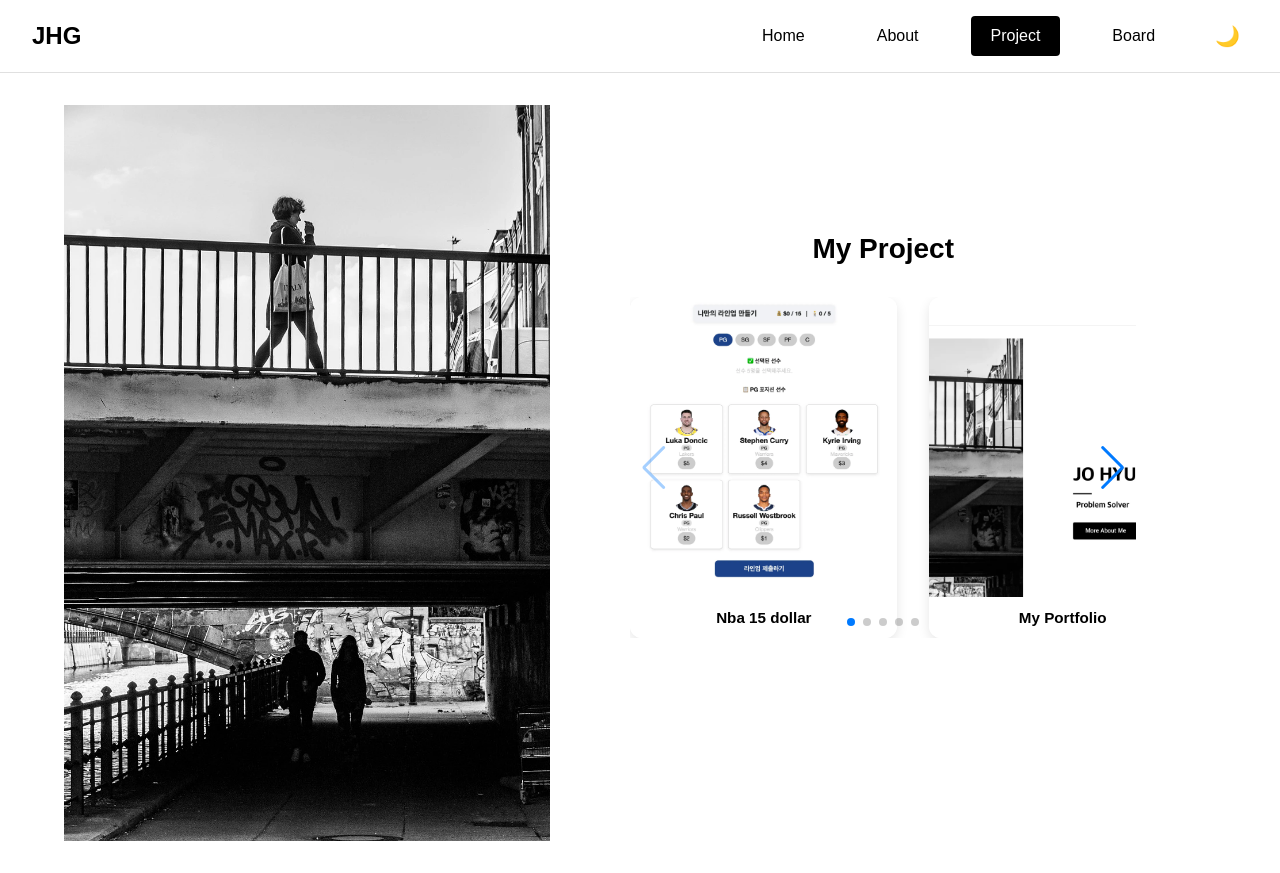
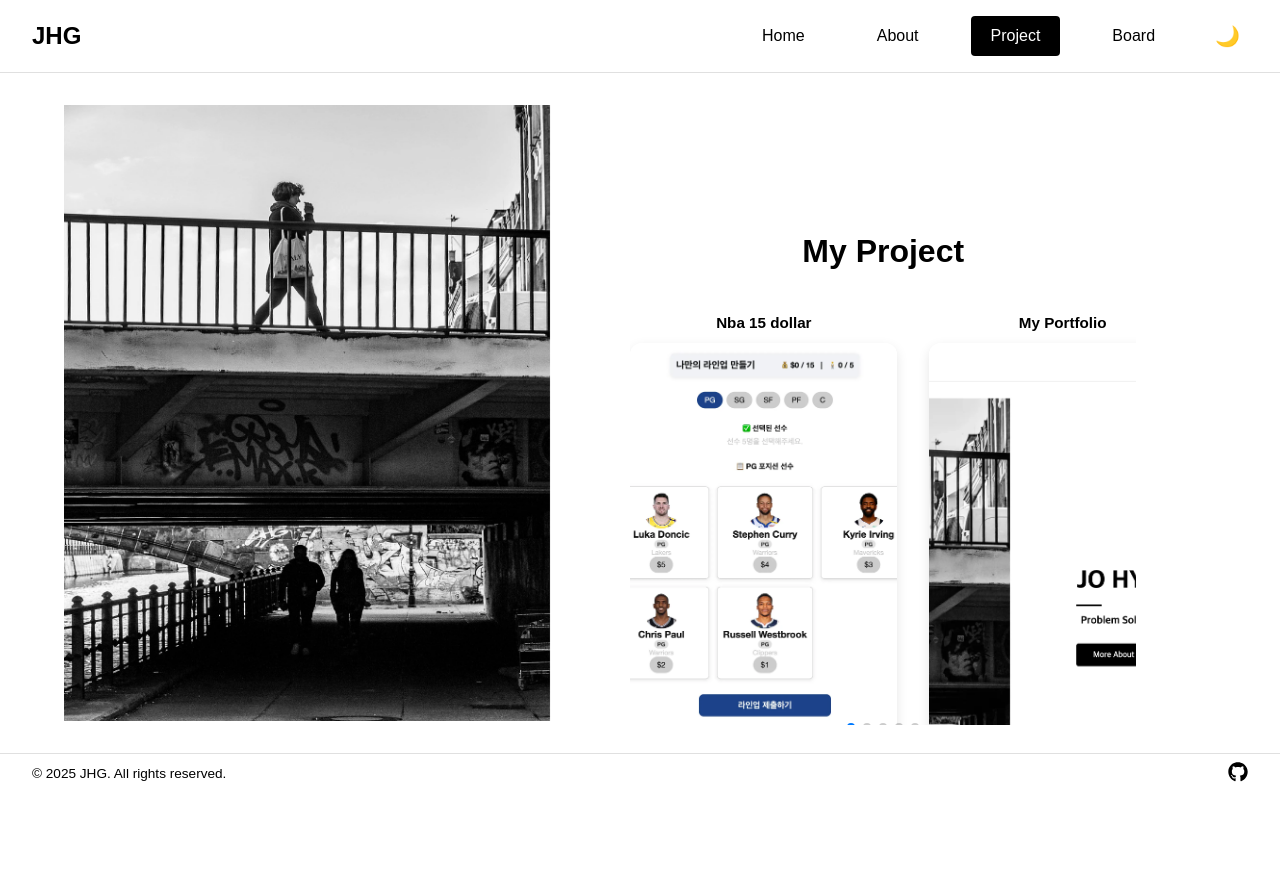
Before and after one commit to geunee92/my_portfolio, a Next.js app: page /project in a window 1280 px wide. After the commit the page ends 800 px from the top, so only its background shows below. Built offline with nearby package versions, Linux system fonts and the light colour scheme.

Commit message:
style: 전체 레이아웃 수정(스크롤)

```diff
--- a/src/app/(main)/layout.styles.ts
+++ b/src/app/(main)/layout.styles.ts
@@ -3,8 +3,7 @@ import styled from "@emotion/styled";
 export const Container = styled.section`
   padding: 2rem 4rem;
   display: flex;
-  min-height: 100vh; // 👈 바뀐 부분
-  height: auto;
+  height: calc(100vh - 120px);
 
   @media (max-width: 768px) {
     display: block;
@@ -18,19 +17,22 @@ export const ImageWrapper = styled.div`
   padding-left: 1rem;
 
   @media (max-width: 768px) {
-    display: none; // 모바일에선 이미지 숨기기
+    display: none;
   }
 `;
 
 export const TextWrapper = styled.div`
   flex: 1.6;
-  min-width: 0; // ✅ flex 요소 너비 제한 해제
-  overflow: hidden; // ✅ Swiper가 넘칠 경우 잘라냄
+  min-width: 0;
+  overflow: hidden;
   background-color: var(--bg);
   color: var(--text);
   display: flex;
   flex-direction: column;
   padding: 4rem;
+  overflow-y: auto;
+  -webkit-overflow-scrolling: touch;
+  height: calc(100vh - 180px);
 
   @media (max-width: 768px) {
     padding: 1rem;
--- a/src/app/(main)/layout.tsx
+++ b/src/app/(main)/layout.tsx
@@ -8,13 +8,9 @@ export default function LeftRightLayout({ children }: { children: ReactNode }) {
   return (
     <Styled.Container>
       <Styled.ImageWrapper>
-        <Image
-          src="/assets/hero.webp"
-          alt="Profile"
-          fill
-          style={{ objectFit: "cover" }}
-        />
+        <Image src="/assets/hero.webp" alt="Profile" fill />
       </Styled.ImageWrapper>
+
       <Styled.TextWrapper>{children}</Styled.TextWrapper>
     </Styled.Container>
   );
--- /dev/null
+++ b/src/components/ClientLayout/Footer/index.styles.ts
@@ -0,0 +1,26 @@
+import styled from "@emotion/styled";
+
+export const Container = styled.footer`
+  width: 100%;
+  padding: 1rem 2rem;
+  background-color: var(--bg);
+  color: var(--text);
+  display: flex;
+  justify-content: space-between;
+  align-items: center;
+  border-top: 1px solid #e0e0e0;
+  height: 40px;
+`;
+
+export const Text = styled.p`
+  font-size: 0.85rem;
+`;
+
+export const IconLink = styled.a`
+  color: var(--text);
+  transition: opacity 0.2s;
+
+  &:hover {
+    opacity: 0.6;
+  }
+`;
--- /dev/null
+++ b/src/components/ClientLayout/Footer/index.tsx
@@ -0,0 +1,19 @@
+"use client";
+
+import { FaGithub } from "react-icons/fa";
+import * as Styled from "./index.styles";
+
+export default function Footer() {
+  return (
+    <Styled.Container>
+      <Styled.Text>© 2025 JHG. All rights reserved.</Styled.Text>
+      <Styled.IconLink
+        href="https://github.com/geunee92/my_portfolio"
+        target="_blank"
+        rel="noopener noreferrer"
+      >
+        <FaGithub size={20} />
+      </Styled.IconLink>
+    </Styled.Container>
+  );
+}
--- a/src/components/ClientLayout/index.tsx
+++ b/src/components/ClientLayout/index.tsx
@@ -2,6 +2,7 @@
 
 import { useEffect, useState } from "react";
 import { GlobalStyles } from "@/styles/globalStyles";
+import Footer from "./Footer";
 import Header from "./Header";
 
 export default function ClientLayout({
@@ -35,6 +36,8 @@ export default function ClientLayout({
       <Header theme={theme} toggleTheme={toggleTheme} />
 
       {children}
+
+      <Footer />
     </>
   );
 }
--- a/src/components/HomeSection/index.styles.ts
+++ b/src/components/HomeSection/index.styles.ts
@@ -16,7 +16,7 @@ export const TextWrapper = styled.div`
 `;
 
 export const Heading = styled.h1`
-  font-size: 3rem;
+  font-size: 4rem;
   font-weight: 800;
 `;
 
@@ -28,7 +28,7 @@ export const Line = styled.div`
 `;
 
 export const Sub = styled.p`
-  font-size: 1.25rem;
+  font-size: 1.5rem;
   font-weight: 400;
 `;
 
--- a/src/components/ProjectSection/index.styles.ts
+++ b/src/components/ProjectSection/index.styles.ts
@@ -8,7 +8,7 @@ export const Section = styled.section`
 `;
 
 export const Title = styled.h2`
-  font-size: 1.75rem;
+  font-size: 2rem;
   font-weight: bold;
   margin-bottom: 2rem;
   text-align: center;
@@ -31,7 +31,7 @@ export const SlideWrapper = styled.div`
 
 export const Thumbnail = styled.img`
   width: 100%;
-  height: 300px;
+  height: 400px;
   object-fit: cover;
   transition: transform 0.3s ease;
 
--- a/src/components/ProjectSection/index.tsx
+++ b/src/components/ProjectSection/index.tsx
@@ -36,7 +36,6 @@ export default function ProjectSection() {
         modules={[Navigation, Pagination]}
         spaceBetween={32}
         slidesPerView={1.1}
-        navigation
         pagination={{ clickable: true }}
         breakpoints={{
           480: {
@@ -52,9 +51,10 @@ export default function ProjectSection() {
       >
         {mockProjects.map((project) => (
           <SwiperSlide key={project.id}>
+            <ProjectTitle>{project.title}</ProjectTitle>
+
             <SlideWrapper onClick={() => setSelectedProject(project)}>
               <Thumbnail src={project.image} alt={project.title} />
-              <ProjectTitle>{project.title}</ProjectTitle>
             </SlideWrapper>
           </SwiperSlide>
         ))}
```
Also changed, not shown: src/components/AboutSection/index.styles.ts (+4 -4 lines).
